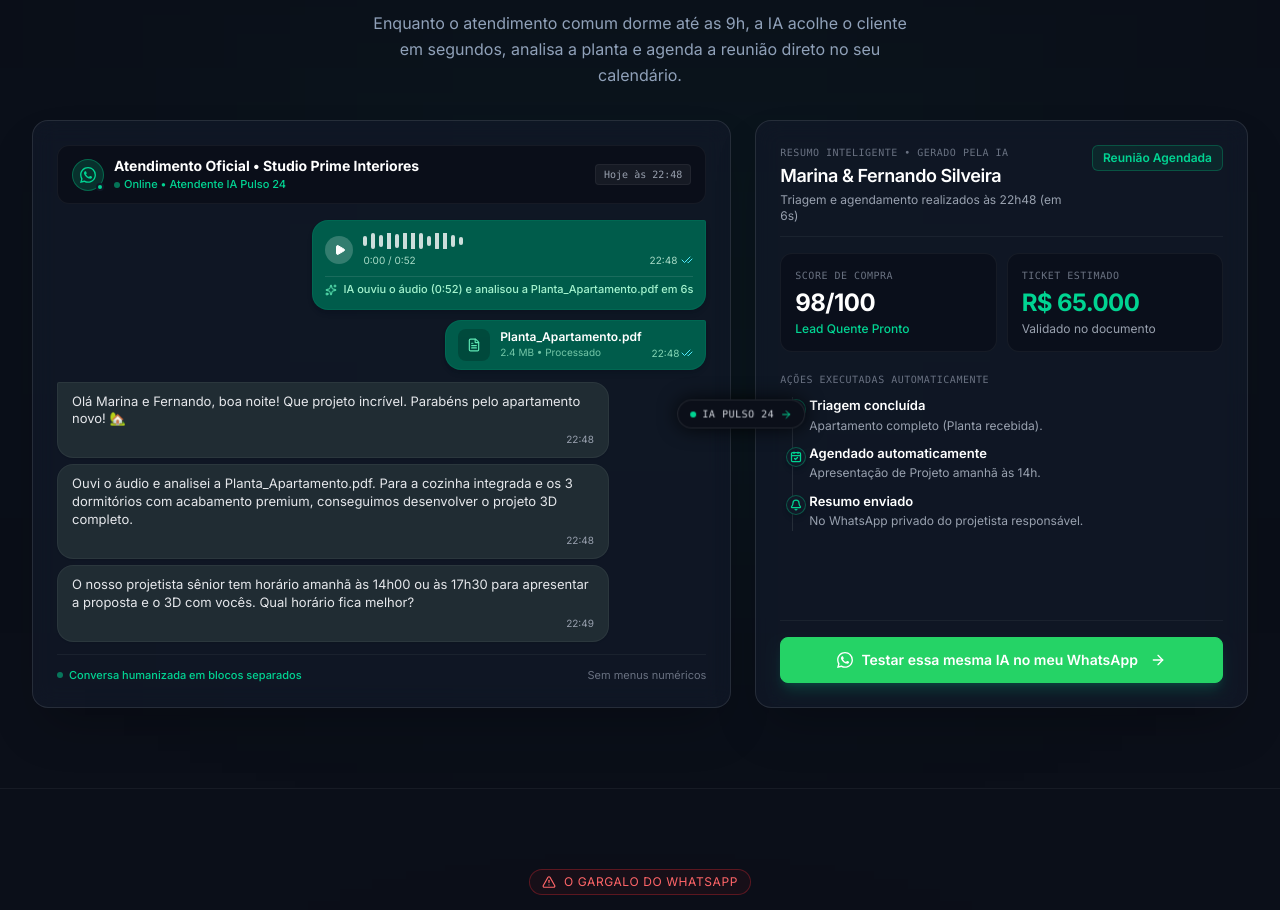
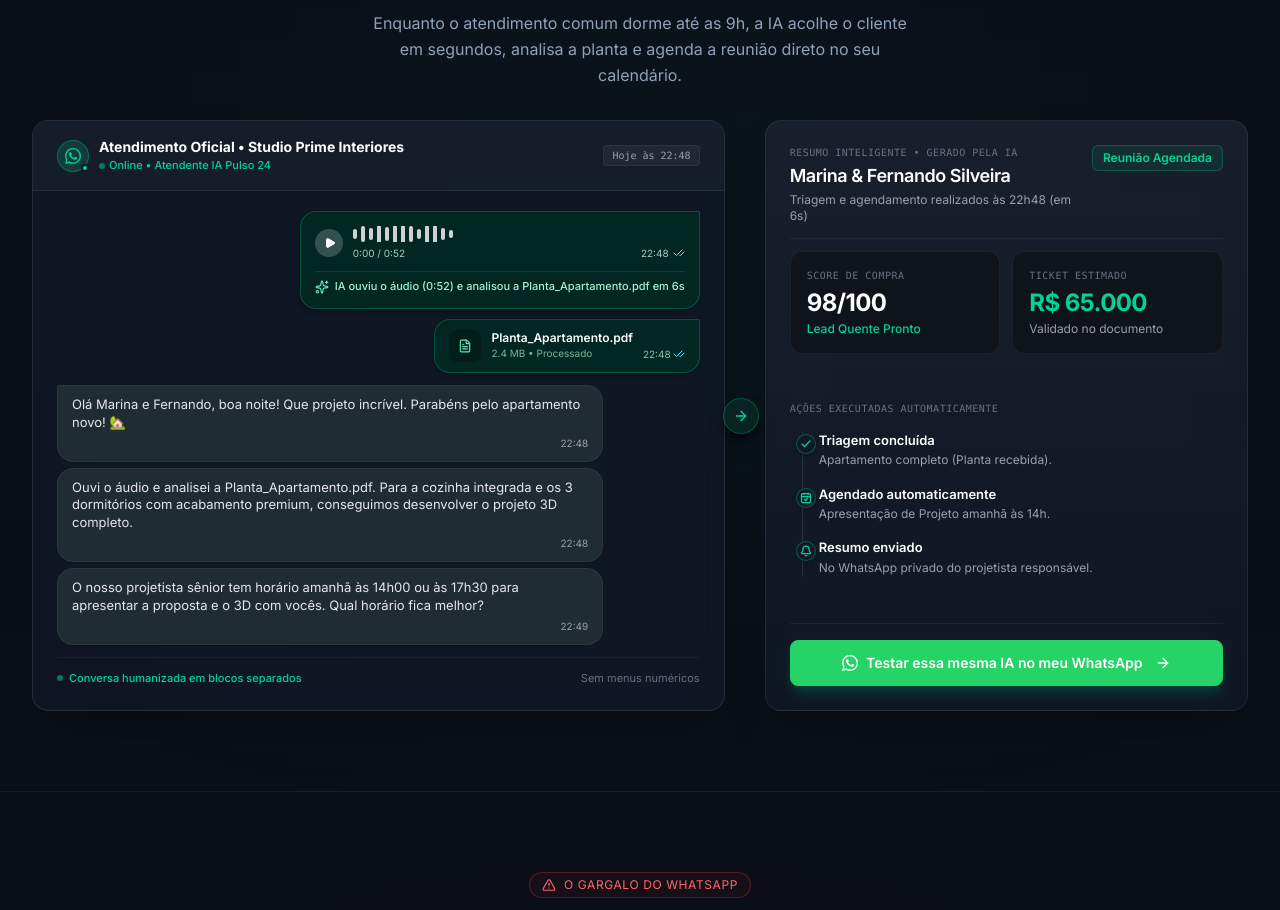
Before and after one commit to oviniesouza/pulso24, a Next.js app: page / in a window 1280 px wide. Shown: the part 1152-2062 px from the top of the page. Built offline with nearby package versions, Linux system fonts and the light colour scheme.

Commit message:
fix(landing): polish interactive demo micro-ui, prevent badge overlap and enhance cards

```diff
--- a/src/components/landing/interactive-demo.tsx
+++ b/src/components/landing/interactive-demo.tsx
@@ -90,14 +90,14 @@ export function InteractiveDemo() {
           </p>
         </div>
 
-        {/* Simulador Lado a Lado Compacto (p-5 sm:p-6) */}
+        {/* Simulador Lado a Lado Compacto com Grid Assimétrico de 12 Colunas */}
         <div className="relative">
-          <div className="grid grid-cols-1 lg:grid-cols-12 gap-5 lg:gap-6 items-stretch relative">
+          <div className="grid grid-cols-1 lg:grid-cols-12 gap-5 lg:gap-10 items-stretch relative">
             {/* LADO ESQUERDO: WhatsApp do Cliente (7 Colunas) */}
             <div className="lg:col-span-7 border border-white/10 bg-[#111827]/80 backdrop-blur-md rounded-2xl p-5 sm:p-6 shadow-2xl flex flex-col justify-between relative overflow-hidden">
               <div>
-                {/* Header do WhatsApp Mockup */}
-                <div className="bg-[#0B0F19]/90 px-3.5 py-2.5 rounded-xl border border-white/5 flex items-center justify-between mb-4">
+                {/* Header integrado ao topo da janela */}
+                <div className="px-5 sm:px-6 py-3.5 sm:py-4 bg-white/[0.03] border-b border-white/[0.08] rounded-t-2xl -mx-5 -mt-5 sm:-mx-6 sm:-mt-6 mb-5 flex items-center justify-between">
                   <div className="flex items-center gap-2.5 min-w-0">
                     <div className="relative shrink-0">
                       <div className="h-8 w-8 rounded-full bg-emerald-500/20 border border-emerald-500/40 flex items-center justify-center text-emerald-400">
@@ -122,9 +122,9 @@ export function InteractiveDemo() {
 
                 {/* Mensagens do Cliente e Respostas da IA */}
                 <div className="space-y-2.5">
-                  {/* Mensagem 1 do Cliente: Áudio Compacto */}
+                  {/* Mensagem 1 do Cliente: Áudio Compacto em Esmeralda Escuro Sofisticado */}
                   <div className="flex justify-end">
-                    <div className="max-w-[92%] sm:max-w-[78%] bg-[#005C4B] text-white p-3 rounded-2xl rounded-tr-xs shadow-md border border-emerald-400/10">
+                    <div className="max-w-[92%] sm:max-w-[78%] bg-emerald-950/80 text-white p-3.5 rounded-2xl rounded-tr-xs shadow-md border border-emerald-500/30">
                       <div className="flex items-center gap-2.5">
                         <div className="h-7 w-7 rounded-full bg-white/20 flex items-center justify-center text-white shrink-0">
                           <Play className="h-3 w-3 fill-white ml-0.5" />
@@ -150,8 +150,8 @@ export function InteractiveDemo() {
                       </div>
 
                       {/* Tag Compacta e Elegante (Sem emoji duplicado) */}
-                      <div className="mt-2 pt-1.5 border-t border-white/10 flex items-center gap-1.5 text-[11px] text-emerald-200 font-medium leading-tight">
-                        <Sparkles className="h-3 w-3 text-emerald-300 shrink-0" />
+                      <div className="mt-2.5 pt-2 border-t border-emerald-500/20 flex items-center gap-1.5 text-[11px] text-emerald-200 font-medium leading-tight">
+                        <Sparkles className="h-3.5 w-3.5 text-emerald-300 shrink-0" />
                         <span>{DEMO_DATA.audioTag}</span>
                       </div>
                     </div>
@@ -159,7 +159,7 @@ export function InteractiveDemo() {
 
                   {/* Mensagem 2 do Cliente: Anexo Processado Compacto */}
                   <div className="flex justify-end">
-                    <div className="max-w-[85%] sm:max-w-[70%] bg-[#005C4B] text-white py-2 px-3 rounded-2xl rounded-tr-xs shadow-md flex items-center gap-2.5 border border-emerald-400/10">
+                    <div className="max-w-[85%] sm:max-w-[70%] bg-emerald-950/80 text-white py-2.5 px-3.5 rounded-2xl rounded-tr-xs shadow-md flex items-center gap-2.5 border border-emerald-500/30">
                       <div className="h-8 w-8 bg-black/20 rounded-lg flex items-center justify-center text-emerald-300 shrink-0">
                         <FileText className="h-3.5 w-3.5" />
                       </div>
@@ -205,20 +205,18 @@ export function InteractiveDemo() {
               </div>
             </div>
 
-            {/* Conector Visual Sutil Causa -> Efeito (Desktop) */}
-            <div className="hidden lg:flex absolute left-[58.333%] top-1/2 -translate-x-1/2 -translate-y-1/2 z-20 pointer-events-none">
-              <div className="flex items-center gap-1.5 px-3 py-1.5 rounded-full bg-[#0B0F19] border border-white/10 shadow-[0_0_20px_rgba(0,0,0,0.8)] text-[10px] font-mono text-gray-300 tracking-wider backdrop-blur-md">
-                <span className="h-1.5 w-1.5 rounded-full bg-emerald-400 animate-pulse" />
-                <span>IA PULSO 24</span>
-                <ArrowRight className="h-3 w-3 text-emerald-400" />
+            {/* Conector Minimalista Centralizado no Gap (Desktop - Sem Sobreposição) */}
+            <div className="hidden lg:flex absolute left-[58.333%] top-1/2 -translate-x-1/2 -translate-y-1/2 z-20 pointer-events-none items-center justify-center">
+              <div className="w-9 h-9 rounded-full bg-emerald-500/10 border border-emerald-500/30 flex items-center justify-center text-emerald-400 shadow-lg shadow-black/60 backdrop-blur-md">
+                <ArrowRight className="h-4 w-4 text-emerald-400" />
               </div>
             </div>
 
-            {/* LADO DIREITO: CRM & Painel do Cliente (5 Colunas) */}
-            <div className="lg:col-span-5 border border-white/10 bg-[#111827]/80 backdrop-blur-md rounded-2xl p-5 sm:p-6 shadow-2xl flex flex-col justify-between relative overflow-hidden">
-              <div className="space-y-4">
+            {/* LADO DIREITO: CRM & Painel do Cliente (5 Colunas com Superfície Refinada) */}
+            <div className="lg:col-span-5 border border-white/[0.08] bg-[#111827]/80 bg-gradient-to-b from-white/[0.04] to-transparent backdrop-blur-md rounded-2xl p-5 sm:p-6 shadow-2xl flex flex-col justify-between relative overflow-hidden">
+              <div className="flex flex-col flex-1">
                 {/* Header do Card CRM */}
-                <div className="flex items-start justify-between gap-3 border-b border-white/5 pb-3">
+                <div className="flex items-start justify-between gap-3 border-b border-white/[0.06] pb-3.5">
                   <div>
                     <span className="text-[10px] uppercase font-mono tracking-wider text-gray-500 block mb-0.5">
                       Resumo Inteligente • Gerado pela IA
@@ -231,9 +229,9 @@ export function InteractiveDemo() {
                   </span>
                 </div>
 
-                {/* Grid de Métricas com Proporção Equilibrada */}
-                <div className="grid grid-cols-2 gap-2.5">
-                  <div className="bg-[#0B0F19]/80 border border-white/5 p-3.5 rounded-xl">
+                {/* Grid de Métricas com Destaque bg-black/30 */}
+                <div className="grid grid-cols-2 gap-3 pt-3">
+                  <div className="bg-black/30 border border-white/[0.06] rounded-xl p-4">
                     <span className="text-[10px] text-gray-500 uppercase font-mono tracking-wider block mb-1">
                       Score de Compra
                     </span>
@@ -245,7 +243,7 @@ export function InteractiveDemo() {
                     <span className="text-xs font-medium text-emerald-400 mt-0.5 block">Lead Quente Pronto</span>
                   </div>
 
-                  <div className="bg-[#0B0F19]/80 border border-white/5 p-3.5 rounded-xl">
+                  <div className="bg-black/30 border border-white/[0.06] rounded-xl p-4">
                     <span className="text-[10px] text-gray-500 uppercase font-mono tracking-wider block mb-1">
                       Ticket Estimado
                     </span>
@@ -258,12 +256,12 @@ export function InteractiveDemo() {
                   </div>
                 </div>
 
-                {/* Timeline Vertical de 3 Passos Compacta */}
-                <div className="py-1">
-                  <span className="text-[10px] text-gray-500 uppercase font-mono tracking-wider block mb-2.5">
+                {/* Timeline Vertical de 3 Passos com Espaçamento Confortável */}
+                <div className="space-y-4 my-auto py-4">
+                  <span className="text-[10px] text-gray-500 uppercase font-mono tracking-wider block">
                     Ações Executadas Automaticamente
                   </span>
-                  <div className="relative border-l border-white/10 ml-3 pl-4 space-y-2.5">
+                  <div className="relative border-l border-white/10 ml-3 pl-4 space-y-4">
                     {DEMO_DATA.crm.timeline.map((step) => (
                       <div key={step.id} className="relative group">
                         {/* Node Icon */}
@@ -283,7 +281,7 @@ export function InteractiveDemo() {
               </div>
 
               {/* Botão de Ação Único e Elegante com Altura Refinada */}
-              <div className="pt-4 border-t border-white/5 mt-4">
+              <div className="pt-4 border-t border-white/[0.06] mt-auto">
                 <Button
                   variant="whatsapp"
                   className="w-full text-sm font-semibold rounded-lg py-3 h-auto shadow-lg shadow-emerald-500/20 hover:shadow-emerald-500/30 transition-all cursor-pointer flex items-center justify-center gap-2 group"
```
